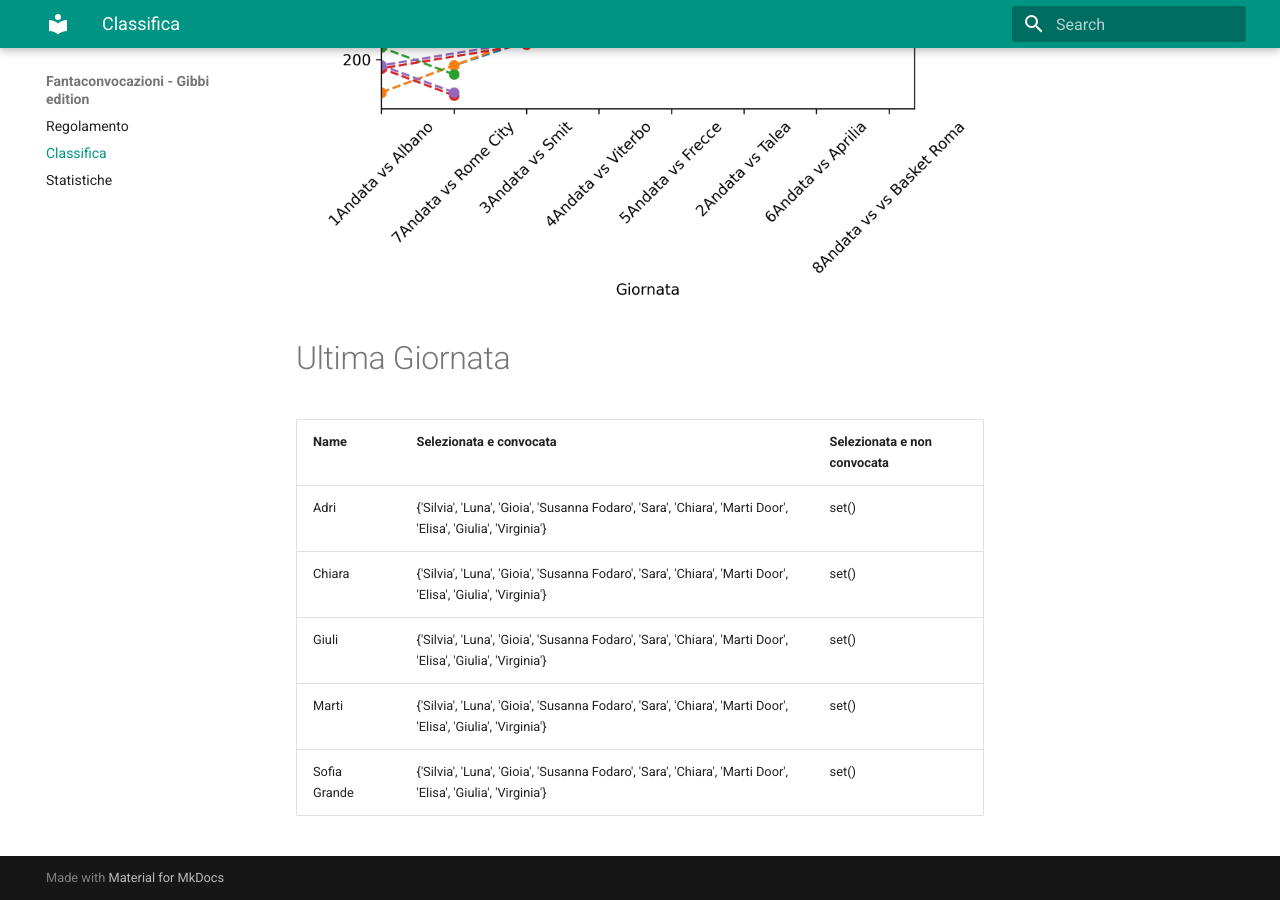
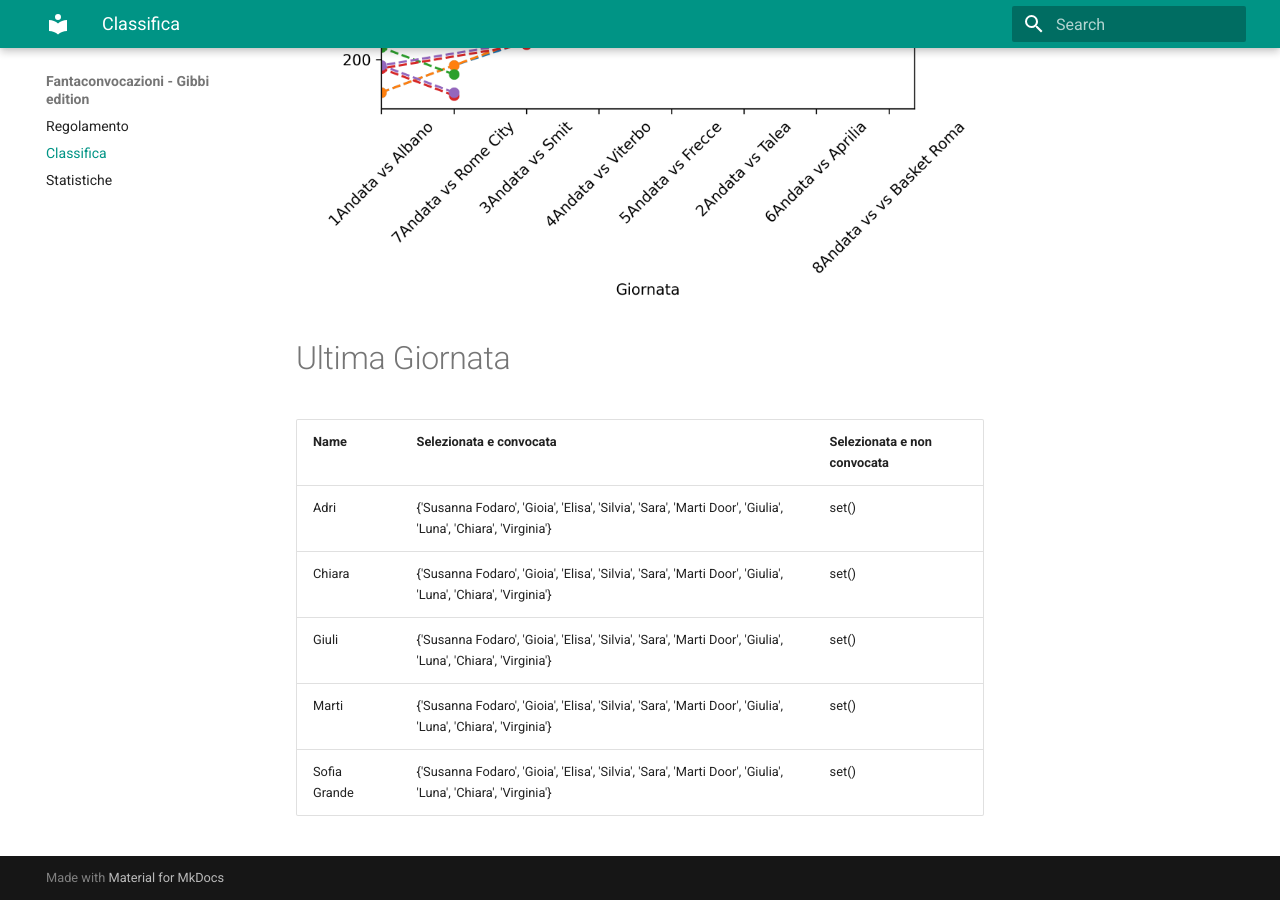
Before and after one commit to martinig94/fantagibbi, an MkDocs documentation site: the page built from docs/Classifica.md, in a window 1280 px wide and 900 px high, scrolled down 810 px. Built offline with MkDocs 1.6.1 and Material for MkDocs 9.7.7, drawn with Linux system fonts in a browser that asks for light colours.

Commit message:
Auto-update from main.py

```diff
--- a/docs/Classifica.md
+++ b/docs/Classifica.md
@@ -18,9 +18,9 @@
 <!-- START_TABLE CORRECT -->
 | Name         | Selezionata e convocata                                                                                      | Selezionata e non convocata   |
 |:-------------|:-------------------------------------------------------------------------------------------------------------|:------------------------------|
-| Adri         | {'Silvia', 'Luna', 'Gioia', 'Susanna Fodaro', 'Sara', 'Chiara', 'Marti Door', 'Elisa', 'Giulia', 'Virginia'} | set()                         |
-| Chiara       | {'Silvia', 'Luna', 'Gioia', 'Susanna Fodaro', 'Sara', 'Chiara', 'Marti Door', 'Elisa', 'Giulia', 'Virginia'} | set()                         |
-| Giuli        | {'Silvia', 'Luna', 'Gioia', 'Susanna Fodaro', 'Sara', 'Chiara', 'Marti Door', 'Elisa', 'Giulia', 'Virginia'} | set()                         |
-| Marti        | {'Silvia', 'Luna', 'Gioia', 'Susanna Fodaro', 'Sara', 'Chiara', 'Marti Door', 'Elisa', 'Giulia', 'Virginia'} | set()                         |
-| Sofia Grande | {'Silvia', 'Luna', 'Gioia', 'Susanna Fodaro', 'Sara', 'Chiara', 'Marti Door', 'Elisa', 'Giulia', 'Virginia'} | set()                         |
+| Adri         | {'Susanna Fodaro', 'Gioia', 'Elisa', 'Silvia', 'Sara', 'Marti Door', 'Giulia', 'Luna', 'Chiara', 'Virginia'} | set()                         |
+| Chiara       | {'Susanna Fodaro', 'Gioia', 'Elisa', 'Silvia', 'Sara', 'Marti Door', 'Giulia', 'Luna', 'Chiara', 'Virginia'} | set()                         |
+| Giuli        | {'Susanna Fodaro', 'Gioia', 'Elisa', 'Silvia', 'Sara', 'Marti Door', 'Giulia', 'Luna', 'Chiara', 'Virginia'} | set()                         |
+| Marti        | {'Susanna Fodaro', 'Gioia', 'Elisa', 'Silvia', 'Sara', 'Marti Door', 'Giulia', 'Luna', 'Chiara', 'Virginia'} | set()                         |
+| Sofia Grande | {'Susanna Fodaro', 'Gioia', 'Elisa', 'Silvia', 'Sara', 'Marti Door', 'Giulia', 'Luna', 'Chiara', 'Virginia'} | set()                         |
 <!-- END_TABLE CORRECT -->
```
